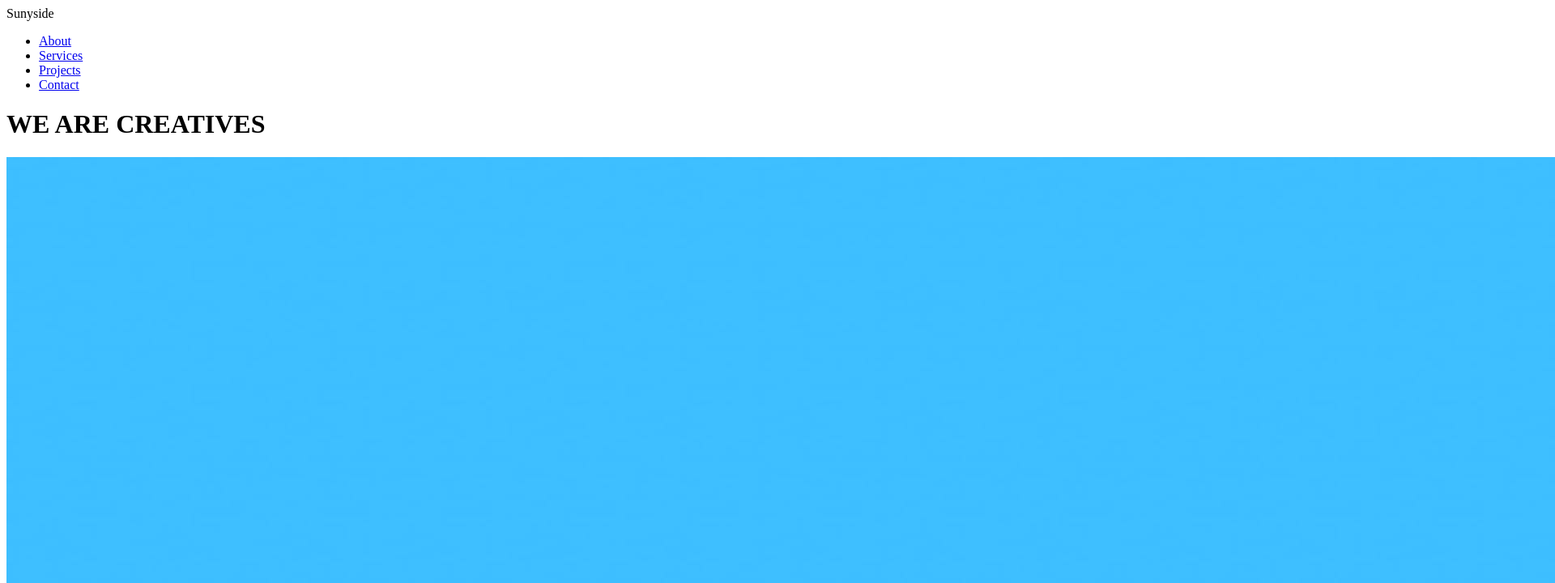
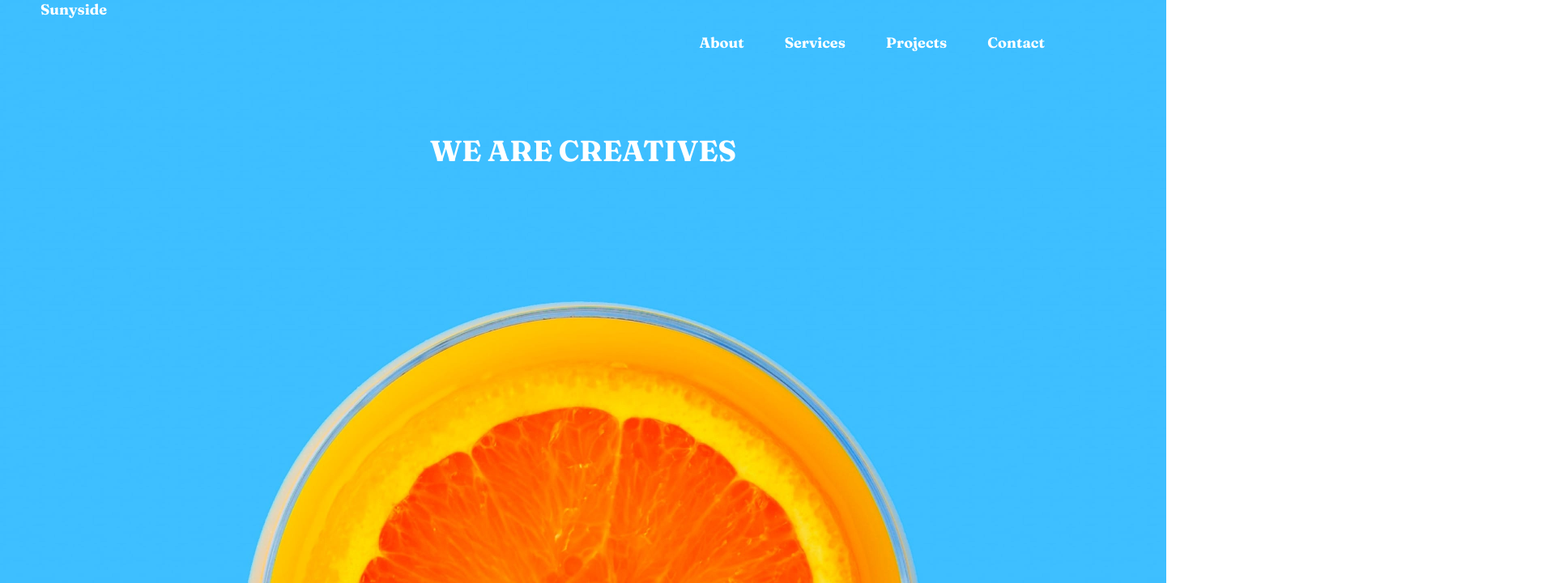
Before and after one commit to Douglaslima93/Agencia-Sunnyside, a plain HTML site: page index.html in a window 1280 px wide. Shown: the top 720 px of the page at 81% size, 1920 px wide, since content can reach past the window. Drawn offline with Linux system fonts and the light colour scheme.

Commit message:
Atualização index e estilo v2

```diff
--- a/assets/css/estilo.css
+++ b/assets/css/estilo.css
@@ -1,3 +1,53 @@
 body {
     width: 1440px;
+    font-family: 'Barlow', sans-serif;
+    font-family: 'Fraunces', serif;
+    font-size: 18px;
+
+    margin: 0;
+    padding: 0;
 }
+
+.logo {
+    color: white;
+    margin-left: 50px;
+
+}
+
+.header {
+    width: 100%;
+    height: 90vh;
+    background-image: url('/assets/img/desktop/image-header.jpg');
+    background-size: cover;
+    background-position: center;
+    position: relative;
+}
+
+.conteudo {
+
+}
+
+.lista {
+    display: flex;
+    flex-direction: row;
+    gap: 50px;
+    justify-content: end;
+    margin-right: 150px;
+    list-style: none;
+}
+
+.lista li a {
+    color: white;
+    text-decoration: none;
+    cursor: pointer;
+}
+
+.lista li a :hover {
+    background-color: gray;
+}
+
+.titulo {
+    text-align: center;
+    margin-top: 100px;
+    color: white;
+}
--- a/index.html
+++ b/index.html
@@ -5,11 +5,17 @@
     <meta http-equiv="X-UA-Compatible" content="IE=edge">
     <meta name="viewport" content="width=device-width, initial-scale=1.0">
     <title>Agência Sunnyside</title>
+    <link rel="preconnect" href="https://fonts.googleapis.com">
+    <link rel="preconnect" href="https://fonts.gstatic.com" crossorigin>
+    <link href="https://fonts.googleapis.com/css2?family=Barlow:wght@600&family=Fraunces:wght@700;900&display=swap" rel="stylesheet">
+    <link rel="stylesheet" href="assets/css/estilo.css">
 </head>
+
 <body>
 
-    <header>
+    <header class="header">
         <div>
+
             <div class="logo">Sunyside</div>
 
             <div class="menu">
@@ -24,8 +30,9 @@
 
             <div class="titulo">
                 <h1>WE ARE CREATIVES</h1>
-                <img id="header" src="assets/img/desktop/image-header.jpg" alt="header">
+
             </div>
+
         </div>
     </header>
 
```
